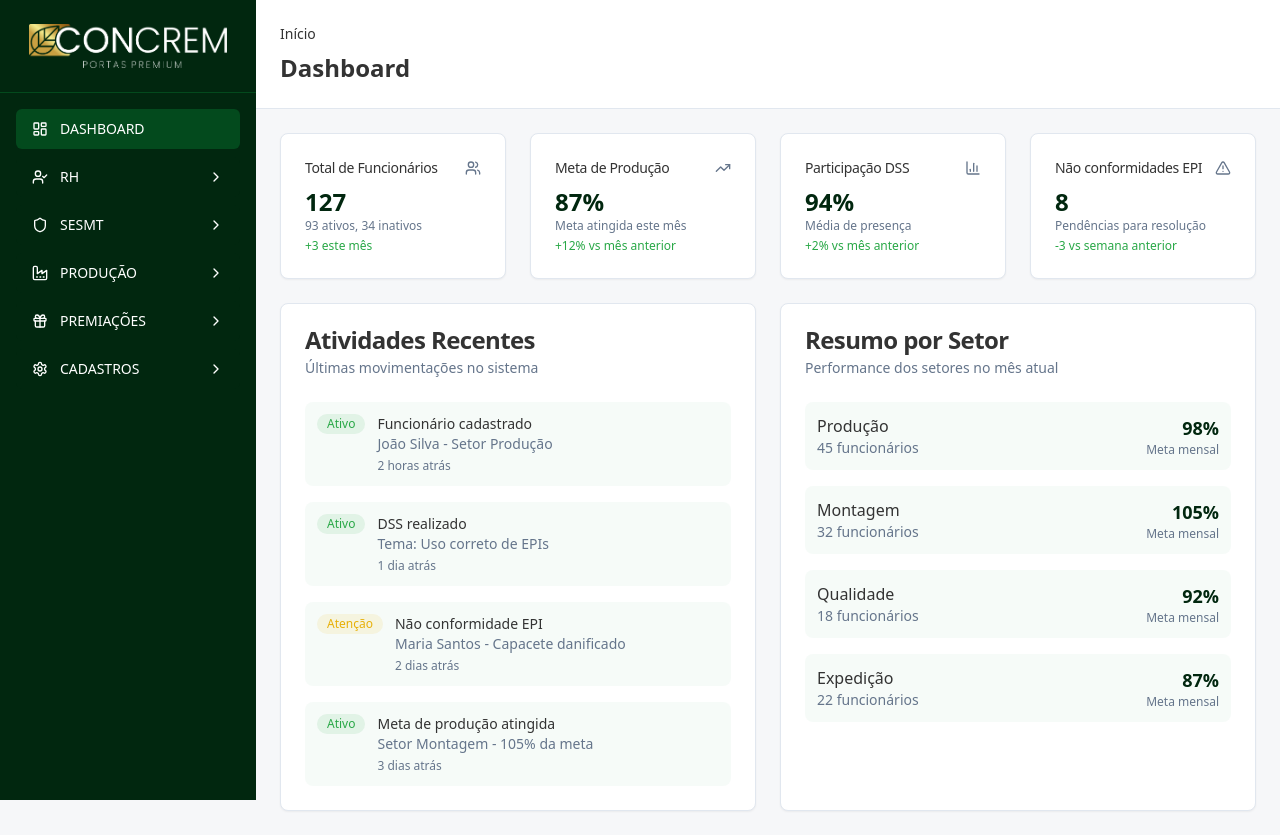
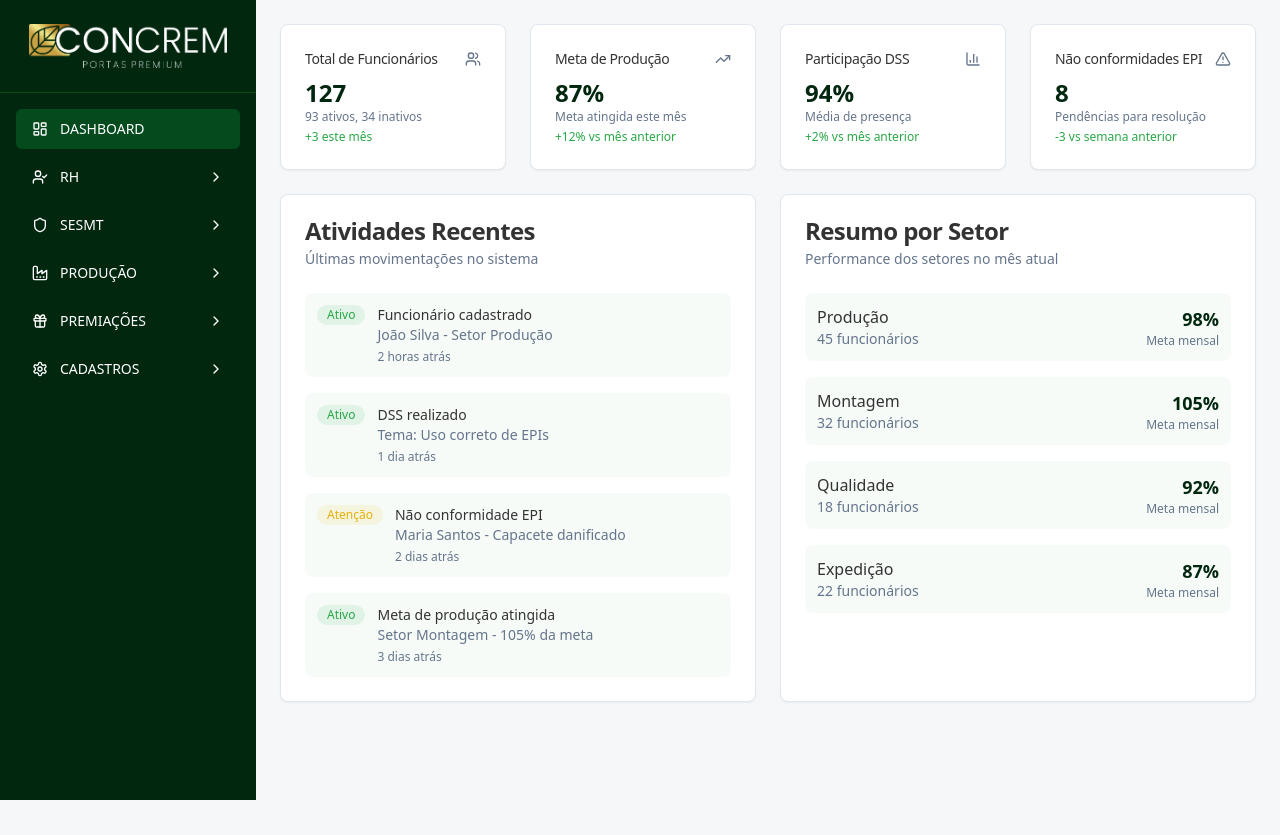
Before and after one commit to ConcremPortas/flow-reward-s, a React (Vite) app: page / in a window 1280 px wide. After the commit the page ends 800 px from the top, so only its background shows below. Built offline with nearby package versions, Linux system fonts and the light colour scheme; the HTML template or start-up script is replaced by a standard one.

Commit message:
Remove unnecessary page headers

```diff
--- a/src/components/Layout/MainLayout.tsx
+++ b/src/components/Layout/MainLayout.tsx
@@ -1,6 +1,5 @@
 import { ReactNode, createContext, useContext, useState } from "react";
 import { Sidebar } from "./Sidebar";
-import { Header } from "./Header";
 
 interface SidebarContextType {
   isCollapsed: boolean;
@@ -26,14 +25,11 @@ export const MainLayout = ({ children }: MainLayoutProps) => {
 
   return (
     <SidebarContext.Provider value={{ isCollapsed, setIsCollapsed }}>
-      <div className="min-h-screen bg-background w-full">
+      <div className="min-h-screen bg-background w-full flex">
         <Sidebar />
-        <div className={`transition-all duration-300 ${isCollapsed ? 'ml-16' : 'ml-64'}`}>
-          <Header />
-          <main className="p-6">
-            {children}
-          </main>
-        </div>
+        <main className={`flex-1 p-6 transition-all duration-300 ${isCollapsed ? 'ml-16' : 'ml-64'}`}>
+          {children}
+        </main>
       </div>
     </SidebarContext.Provider>
   );
```
